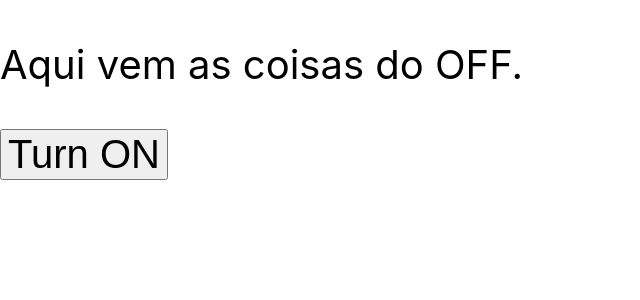
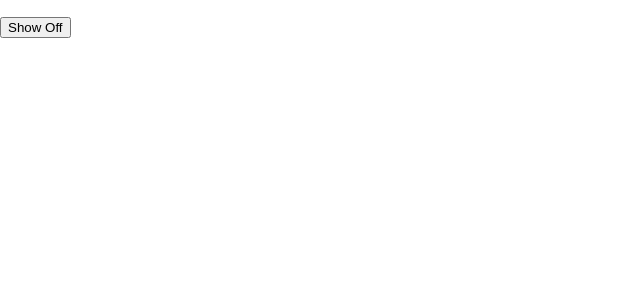
Before and after one commit to JoaoV1t0r/praticando_hooks, a React (Create React App) app: page / in a window 1280 px wide. Shown: the top 300 px of the page, without its empty margins (0-640 px from the left). Built offline with nearby package versions, Linux system fonts and the light colour scheme.

Commit message:
using lazy loading

```diff
--- a/src/templates/Home/index.jsx
+++ b/src/templates/Home/index.jsx
@@ -1,49 +1,20 @@
-import { Children, cloneElement, createContext, useContext, useState } from 'react';
+import React, { useState } from 'react';
+import { Suspense } from 'react';
+// import LazyComponent from './laze-component';7
 
-const s = {
-  style: {
-    fontSize: '40px',
-  },
-};
+const loadComponent = () => import('./laze-component');
+const LazyComponent = React.lazy(loadComponent);
 
-const TurnOnOffContext = createContext();
-
-const TurnOnOff = ({ children }) => {
-  const [isOn, setIsOn] = useState(false);
-  const onTurn = () => setIsOn((s) => !s);
-
-  return <TurnOnOffContext.Provider value={{ isOn, onTurn }}>{children}</TurnOnOffContext.Provider>;
-};
-const TurnedOn = ({ children }) => {
-  const { isOn } = useContext(TurnOnOffContext);
-  return isOn ? children : null;
-};
-const TurnedOff = ({ children }) => {
-  const { isOn } = useContext(TurnOnOffContext);
-  return isOn ? null : children;
-};
-const TurnButton = ({ ...props }) => {
-  const { isOn, onTurn } = useContext(TurnOnOffContext);
+export const Home = () => {
+  const [show, setShow] = useState(false);
   return (
-    <button onClick={onTurn} {...props}>
-      Turn {isOn ? 'OFF' : 'ON'}
-    </button>
+    <div>
+      <p>
+        <button onMouseOver={loadComponent} onClick={() => setShow((s) => !s)}>
+          {show ? 'Show' : 'Show Off'}
+        </button>
+      </p>
+      <Suspense fallback={<p>Carregando...</p>}>{show && <LazyComponent />}</Suspense>
+    </div>
   );
 };
-const P = ({ children }) => <p {...s}>{children}</p>;
-
-export const Home = () => {
-  return (
-    <TurnOnOff>
-      <div>
-        <TurnedOn>
-          <P>Aqui as coisas que vão acontecer quando estiver ON.</P>
-        </TurnedOn>
-        <TurnedOff>
-          <P>Aqui vem as coisas do OFF.</P>
-        </TurnedOff>
-        <TurnButton {...s} />
-      </div>
-    </TurnOnOff>
-  );
-};
--- /dev/null
+++ b/src/templates/Home/laze-component.jsx
@@ -0,0 +1,9 @@
+const LazyComponent = () => {
+  return (
+    <div>
+      <p>Oi</p>
+    </div>
+  );
+};
+
+export default LazyComponent;
```
